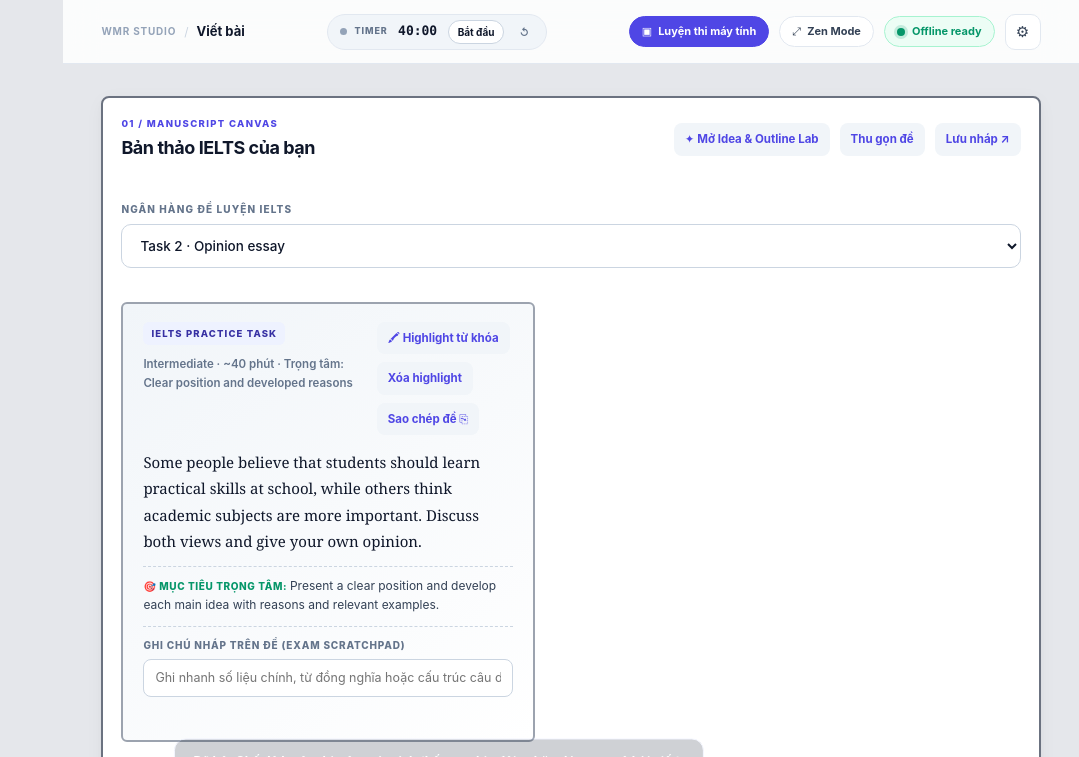
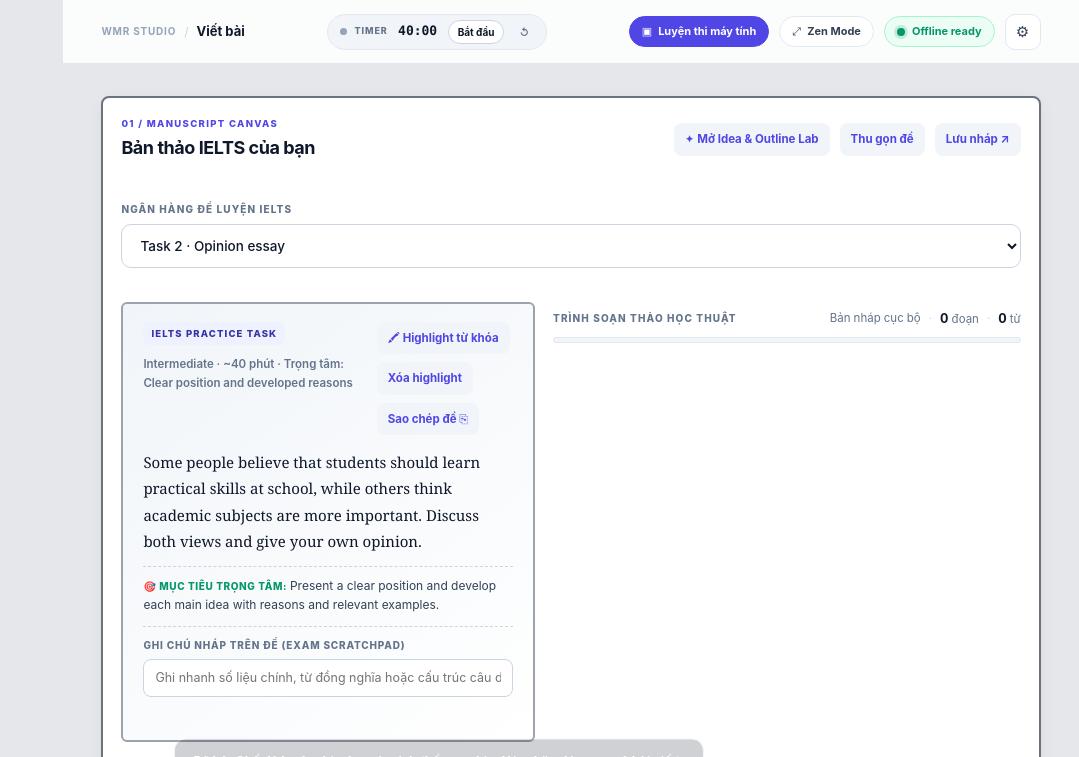
Before and after one commit to Nolane-x/Hoc-ielts-writing, a website built with Vite: page web/index.html in a window 1280 px wide. Both pictures are taken after a click on the button "Luyện viết IELTS theo bố cục trên máy tính". Shown: the top 757 px of the page, without its empty margins (201-1280 px from the left). Built offline with nearby package versions, Linux system fonts and the light colour scheme; what @aparajita/capacitor-secure-storage, @capacitor/core would draw is missing.

Commit message:
ui: align essay telemetry with the exam writing column

```diff
--- a/web/styles.css
+++ b/web/styles.css
@@ -3825,7 +3825,6 @@ html[data-theme="dark"] .app-shell.idp-bc-mode {
 }
 .app-shell.idp-bc-mode .editor-top-bar,
 .app-shell.idp-bc-mode .task-select-wrap,
-.app-shell.idp-bc-mode .editor-telemetry,
 .app-shell.idp-bc-mode .editor-footer,
 .app-shell.idp-bc-mode .editor-actions,
 .app-shell.idp-bc-mode #agent-revisions {
@@ -3836,6 +3835,10 @@ html[data-theme="dark"] .app-shell.idp-bc-mode {
   min-height: 440px;
   border-radius: 6px;
   border: 2px solid #9ca3af;
+}
+.app-shell.idp-bc-mode .editor-telemetry {
+  grid-column: 2;
+  align-self: start;
 }
 .app-shell.idp-bc-mode .canvas-paper-frame {
   grid-column: 2;
```
